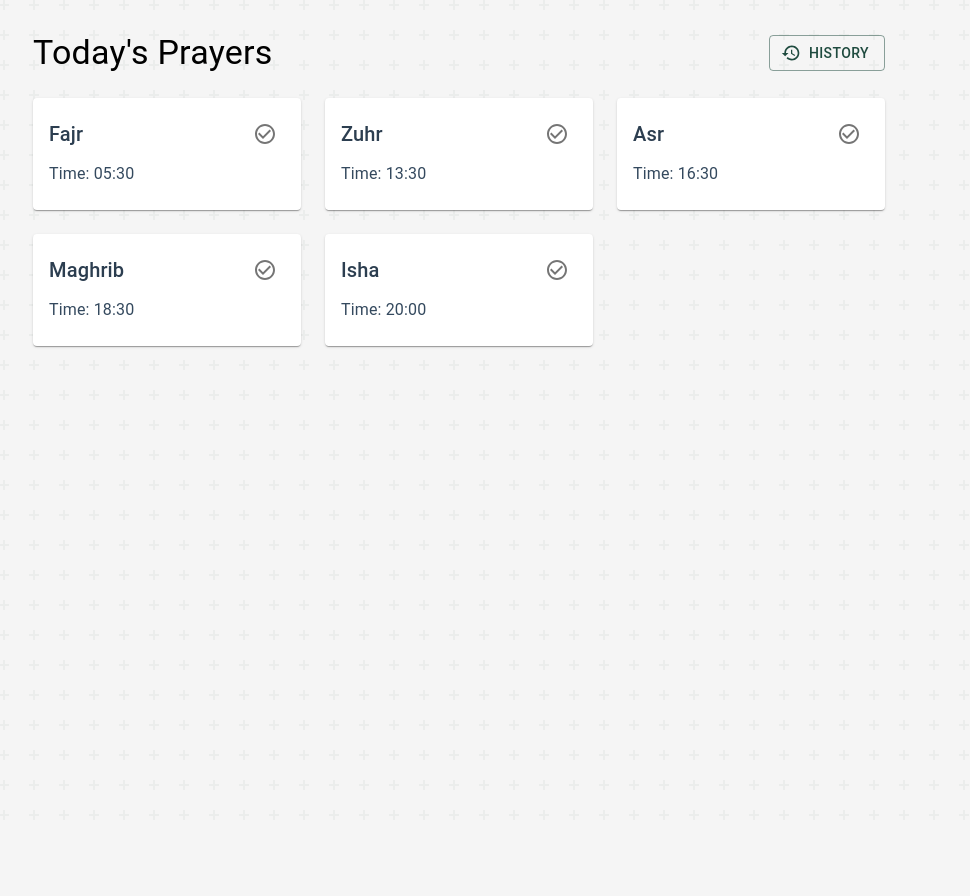
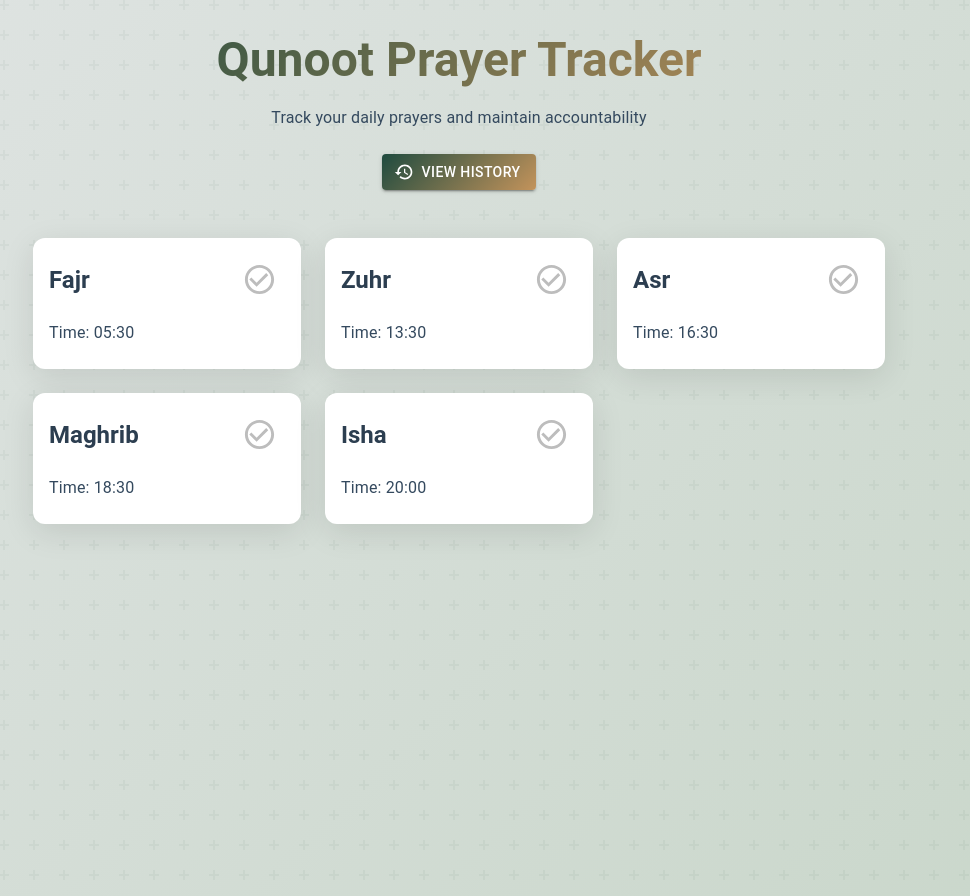
Before and after one commit to m4mansoor/prayer-tracker, a React (Vite) app: page /#/ in a window 1280 px wide. Shown: the whole page, without its empty margins (181-1151 px from the left). Before the commit the page ends 832 px from the top, so only its background shows below. Built offline with nearby package versions, Linux system fonts and the light colour scheme.

Commit message:
Update UI with modern gradients and Material UI styles

```diff
--- a/src/components/PrayerHistory.tsx
+++ b/src/components/PrayerHistory.tsx
@@ -8,6 +8,8 @@ import {
   Box,
   Grid,
   Paper,
+  useTheme,
+  alpha,
 } from '@mui/material';
 import CloseIcon from '@mui/icons-material/Close';
 import CheckCircleIcon from '@mui/icons-material/CheckCircle';
@@ -23,6 +25,7 @@ const PrayerHistoryComponent: React.FC<PrayerHistoryComponentProps> = ({
   prayerHistory,
   onClose,
 }) => {
+  const theme = useTheme();
   const sortedDates = Object.keys(prayerHistory).sort((a, b) =>
     new Date(b).getTime() - new Date(a).getTime()
   );
@@ -101,15 +104,40 @@ const PrayerHistoryComponent: React.FC<PrayerHistoryComponentProps> = ({
       fullWidth
       PaperProps={{
         sx: {
-          borderRadius: 2,
-          boxShadow: '0 8px 32px rgba(0, 0, 0, 0.1)',
+          borderRadius: 3,
+          background: `linear-gradient(135deg, ${alpha(theme.palette.background.paper, 0.9)} 0%, ${alpha(
+            theme.palette.background.paper,
+            0.95
+          )} 100%)`,
+          backdropFilter: 'blur(10px)',
         },
       }}
     >
       <DialogTitle>
-        <Box display="flex" justifyContent="space-between" alignItems="center">
-          <Typography variant="h6">Prayer History</Typography>
-          <IconButton onClick={onClose}>
+        <Box
+          display="flex"
+          justifyContent="space-between"
+          alignItems="center"
+          sx={{
+            '& h2': {
+              background: `linear-gradient(135deg, ${theme.palette.primary.main} 0%, ${theme.palette.secondary.main} 100%)`,
+              WebkitBackgroundClip: 'text',
+              WebkitTextFillColor: 'transparent',
+            },
+          }}
+        >
+          <Typography variant="h4" component="h2" fontWeight="bold">
+            Prayer History
+          </Typography>
+          <IconButton
+            onClick={onClose}
+            sx={{
+              color: theme.palette.grey[500],
+              '&:hover': {
+                color: theme.palette.primary.main,
+              },
+            }}
+          >
             <CloseIcon />
           </IconButton>
         </Box>
@@ -117,27 +145,70 @@ const PrayerHistoryComponent: React.FC<PrayerHistoryComponentProps> = ({
       <DialogContent>
         <Box sx={{ p: 3 }}>
           {/* Statistics Summary */}
-          <Paper elevation={3} sx={{ p: 2, mb: 3 }}>
-            <Grid container spacing={2}>
+          <Paper
+            elevation={0}
+            sx={{
+              p: 3,
+              mb: 4,
+              background: `linear-gradient(135deg, ${alpha(theme.palette.primary.main, 0.05)} 0%, ${alpha(
+                theme.palette.secondary.main,
+                0.1
+              )} 100%)`,
+              borderRadius: 3,
+              border: `1px solid ${alpha(theme.palette.primary.main, 0.1)}`,
+            }}
+          >
+            <Grid container spacing={3}>
               <Grid item xs={12} sm={4}>
-                <Typography variant="h6">Total Prayers</Typography>
-                <Typography>{stats.totalPrayers}</Typography>
+                <Box
+                  sx={{
+                    textAlign: 'center',
+                    p: 2,
+                    borderRadius: 2,
+                    background: alpha(theme.palette.background.paper, 0.6),
+                  }}
+                >
+                  <Typography variant="h4" color="primary.main" fontWeight="bold">
+                    {stats.completionRate.toFixed(1)}%
+                  </Typography>
+                  <Typography variant="subtitle2" color="text.secondary">
+                    Completion Rate
+                  </Typography>
+                </Box>
               </Grid>
               <Grid item xs={12} sm={4}>
-                <Typography variant="h6">Completion Rate</Typography>
-                <Typography>{stats.completionRate.toFixed(1)}%</Typography>
+                <Box
+                  sx={{
+                    textAlign: 'center',
+                    p: 2,
+                    borderRadius: 2,
+                    background: alpha(theme.palette.background.paper, 0.6),
+                  }}
+                >
+                  <Typography variant="h4" color="success.main" fontWeight="bold">
+                    {stats.streakData.currentStreak}
+                  </Typography>
+                  <Typography variant="subtitle2" color="text.secondary">
+                    Current Streak
+                  </Typography>
+                </Box>
               </Grid>
               <Grid item xs={12} sm={4}>
-                <Typography variant="h6">Total Fine</Typography>
-                <Typography>Rs. {stats.totalFine}</Typography>
-              </Grid>
-              <Grid item xs={12} sm={6}>
-                <Typography variant="h6">Current Streak</Typography>
-                <Typography>{stats.streakData.currentStreak} days</Typography>
-              </Grid>
-              <Grid item xs={12} sm={6}>
-                <Typography variant="h6">Longest Streak</Typography>
-                <Typography>{stats.streakData.longestStreak} days</Typography>
+                <Box
+                  sx={{
+                    textAlign: 'center',
+                    p: 2,
+                    borderRadius: 2,
+                    background: alpha(theme.palette.background.paper, 0.6),
+                  }}
+                >
+                  <Typography variant="h4" color="error.main" fontWeight="bold">
+                    Rs. {stats.totalFine}
+                  </Typography>
+                  <Typography variant="subtitle2" color="text.secondary">
+                    Total Fine
+                  </Typography>
+                </Box>
               </Grid>
             </Grid>
           </Paper>
@@ -145,22 +216,83 @@ const PrayerHistoryComponent: React.FC<PrayerHistoryComponentProps> = ({
           {/* Prayer Records */}
           <Box>
             {sortedDates.map((date) => (
-              <Paper key={date} elevation={2} sx={{ p: 2, mb: 2 }}>
-                <Typography variant="h6" gutterBottom>
+              <Paper
+                key={date}
+                elevation={0}
+                sx={{
+                  p: 3,
+                  mb: 2,
+                  background: alpha(theme.palette.background.paper, 0.6),
+                  borderRadius: 2,
+                  border: `1px solid ${alpha(theme.palette.divider, 0.1)}`,
+                  transition: 'all 0.3s ease',
+                  '&:hover': {
+                    transform: 'translateY(-4px)',
+                    boxShadow: `0 8px 24px ${alpha(theme.palette.primary.main, 0.1)}`,
+                  },
+                }}
+              >
+                <Typography
+                  variant="h6"
+                  gutterBottom
+                  sx={{
+                    color: theme.palette.text.primary,
+                    fontWeight: 'bold',
+                    mb: 2,
+                  }}
+                >
                   {formatDate(date)}
                 </Typography>
                 <Grid container spacing={2}>
                   {prayerHistory[date].prayers.map((prayer, index) => (
                     <Grid item xs={12} sm={4} key={index}>
-                      <Box sx={{ display: 'flex', alignItems: 'center', gap: 1 }}>
+                      <Box
+                        sx={{
+                          display: 'flex',
+                          alignItems: 'center',
+                          gap: 1,
+                          p: 1.5,
+                          borderRadius: 2,
+                          background: prayer.completed
+                            ? alpha(theme.palette.success.main, 0.1)
+                            : alpha(theme.palette.error.main, 0.1),
+                          border: `1px solid ${
+                            prayer.completed
+                              ? alpha(theme.palette.success.main, 0.2)
+                              : alpha(theme.palette.error.main, 0.2)
+                          }`,
+                        }}
+                      >
                         {prayer.completed ? (
-                          <CheckCircleIcon color="success" />
+                          <CheckCircleIcon
+                            sx={{ color: theme.palette.success.main }}
+                          />
                         ) : (
-                          <CancelIcon color="error" />
+                          <CancelIcon
+                            sx={{ color: theme.palette.error.main }}
+                          />
                         )}
-                        <Typography>
-                          {prayer.name} {prayer.fine ? `(Fine: Rs. ${prayer.fine})` : ''}
-                        </Typography>
+                        <Box>
+                          <Typography
+                            variant="subtitle1"
+                            sx={{
+                              color: prayer.completed
+                                ? theme.palette.success.main
+                                : theme.palette.error.main,
+                              fontWeight: 'medium',
+                            }}
+                          >
+                            {prayer.name}
+                          </Typography>
+                          {prayer.fine > 0 && (
+                            <Typography
+                              variant="caption"
+                              sx={{ color: theme.palette.error.main }}
+                            >
+                              Fine: Rs. {prayer.fine}
+                            </Typography>
+                          )}
+                        </Box>
                       </Box>
                     </Grid>
                   ))}
--- a/src/pages/HomePage.tsx
+++ b/src/pages/HomePage.tsx
@@ -8,6 +8,8 @@ import {
   CardContent,
   IconButton,
   Button,
+  useTheme,
+  alpha,
 } from '@mui/material';
 import CheckCircleOutlineIcon from '@mui/icons-material/CheckCircleOutline';
 import HistoryIcon from '@mui/icons-material/History';
@@ -16,6 +18,7 @@ import PrayerHistoryComponent from '../components/PrayerHistory';
 import { getTodaysPrayers, updatePrayerStatus } from '../utils/prayerUtils';
 
 const HomePage: React.FC = () => {
+  const theme = useTheme();
   const [todaysPrayers, setTodaysPrayers] = useState<Prayer[]>([]);
   const [prayerHistory, setPrayerHistory] = useState<PrayerHistory>({});
   const [showHistory, setShowHistory] = useState(false);
@@ -36,18 +39,49 @@ const HomePage: React.FC = () => {
   };
 
   return (
-    <Container maxWidth="md">
-      <Box sx={{ mt: 4, mb: 4 }}>
-        <Box display="flex" justifyContent="space-between" alignItems="center" mb={3}>
-          <Typography variant="h4" component="h1">
-            Today's Prayers
+    <Box
+      sx={{
+        minHeight: '100vh',
+        background: `linear-gradient(135deg, ${alpha(theme.palette.primary.main, 0.1)} 0%, ${alpha(
+          theme.palette.primary.dark,
+          0.2
+        )} 100%)`,
+        pt: 4,
+        pb: 8,
+      }}
+    >
+      <Container maxWidth="md">
+        <Box
+          sx={{
+            mb: 6,
+            textAlign: 'center',
+            '& h1': {
+              background: `linear-gradient(135deg, ${theme.palette.primary.main} 0%, ${theme.palette.secondary.main} 100%)`,
+              WebkitBackgroundClip: 'text',
+              WebkitTextFillColor: 'transparent',
+              mb: 2,
+            },
+          }}
+        >
+          <Typography variant="h3" component="h1" fontWeight="bold">
+            Qunoot Prayer Tracker
+          </Typography>
+          <Typography variant="subtitle1" color="text.secondary" gutterBottom>
+            Track your daily prayers and maintain accountability
           </Typography>
           <Button
-            variant="outlined"
+            variant="contained"
             startIcon={<HistoryIcon />}
             onClick={() => setShowHistory(true)}
+            sx={{
+              mt: 2,
+              background: `linear-gradient(135deg, ${theme.palette.primary.main} 0%, ${theme.palette.secondary.main} 100%)`,
+              '&:hover': {
+                background: `linear-gradient(135deg, ${theme.palette.primary.dark} 0%, ${theme.palette.secondary.dark} 100%)`,
+              },
+            }}
           >
-            History
+            View History
           </Button>
         </Box>
 
@@ -60,32 +94,65 @@ const HomePage: React.FC = () => {
                   display: 'flex',
                   flexDirection: 'column',
                   position: 'relative',
-                  transition: 'transform 0.2s',
+                  transition: 'all 0.3s ease',
+                  background: prayer.completed
+                    ? `linear-gradient(135deg, ${alpha(theme.palette.success.light, 0.1)} 0%, ${alpha(
+                        theme.palette.success.main,
+                        0.2
+                      )} 100%)`
+                    : 'white',
+                  borderRadius: 3,
+                  boxShadow: prayer.completed
+                    ? `0 8px 32px ${alpha(theme.palette.success.main, 0.15)}`
+                    : '0 8px 32px rgba(0, 0, 0, 0.1)',
                   '&:hover': {
-                    transform: 'translateY(-4px)',
+                    transform: 'translateY(-8px)',
+                    boxShadow: prayer.completed
+                      ? `0 12px 48px ${alpha(theme.palette.success.main, 0.2)}`
+                      : '0 12px 48px rgba(0, 0, 0, 0.12)',
                   },
                 }}
               >
                 <CardContent>
-                  <Box display="flex" justifyContent="space-between" alignItems="center">
-                    <Typography variant="h6" component="h2">
+                  <Box
+                    display="flex"
+                    justifyContent="space-between"
+                    alignItems="center"
+                    mb={2}
+                  >
+                    <Typography
+                      variant="h5"
+                      component="h2"
+                      fontWeight="bold"
+                      sx={{
+                        color: prayer.completed
+                          ? theme.palette.success.main
+                          : theme.palette.text.primary,
+                      }}
+                    >
                       {prayer.name}
                     </Typography>
                     <IconButton
                       onClick={() => handlePrayerToggle(prayer.name)}
-                      color={prayer.completed ? "success" : "default"}
                       sx={{
-                        transition: 'all 0.2s',
+                        color: prayer.completed ? theme.palette.success.main : theme.palette.grey[400],
+                        transition: 'all 0.3s ease',
                         '&:hover': {
-                          transform: 'scale(1.1)',
-                        }
+                          transform: 'scale(1.2)',
+                          color: prayer.completed
+                            ? theme.palette.success.dark
+                            : theme.palette.success.light,
+                        },
                       }}
                     >
-                      <CheckCircleOutlineIcon />
+                      <CheckCircleOutlineIcon fontSize="large" />
                     </IconButton>
                   </Box>
                   {prayer.time && (
-                    <Typography color="textSecondary" sx={{ mt: 1 }}>
+                    <Typography
+                      color={prayer.completed ? 'success.main' : 'text.secondary'}
+                      sx={{ display: 'flex', alignItems: 'center', gap: 1 }}
+                    >
                       Time: {prayer.time}
                     </Typography>
                   )}
@@ -94,7 +161,7 @@ const HomePage: React.FC = () => {
             </Grid>
           ))}
         </Grid>
-      </Box>
+      </Container>
 
       {showHistory && (
         <PrayerHistoryComponent
@@ -102,7 +169,7 @@ const HomePage: React.FC = () => {
           onClose={() => setShowHistory(false)}
         />
       )}
-    </Container>
+    </Box>
   );
 };
 
```
